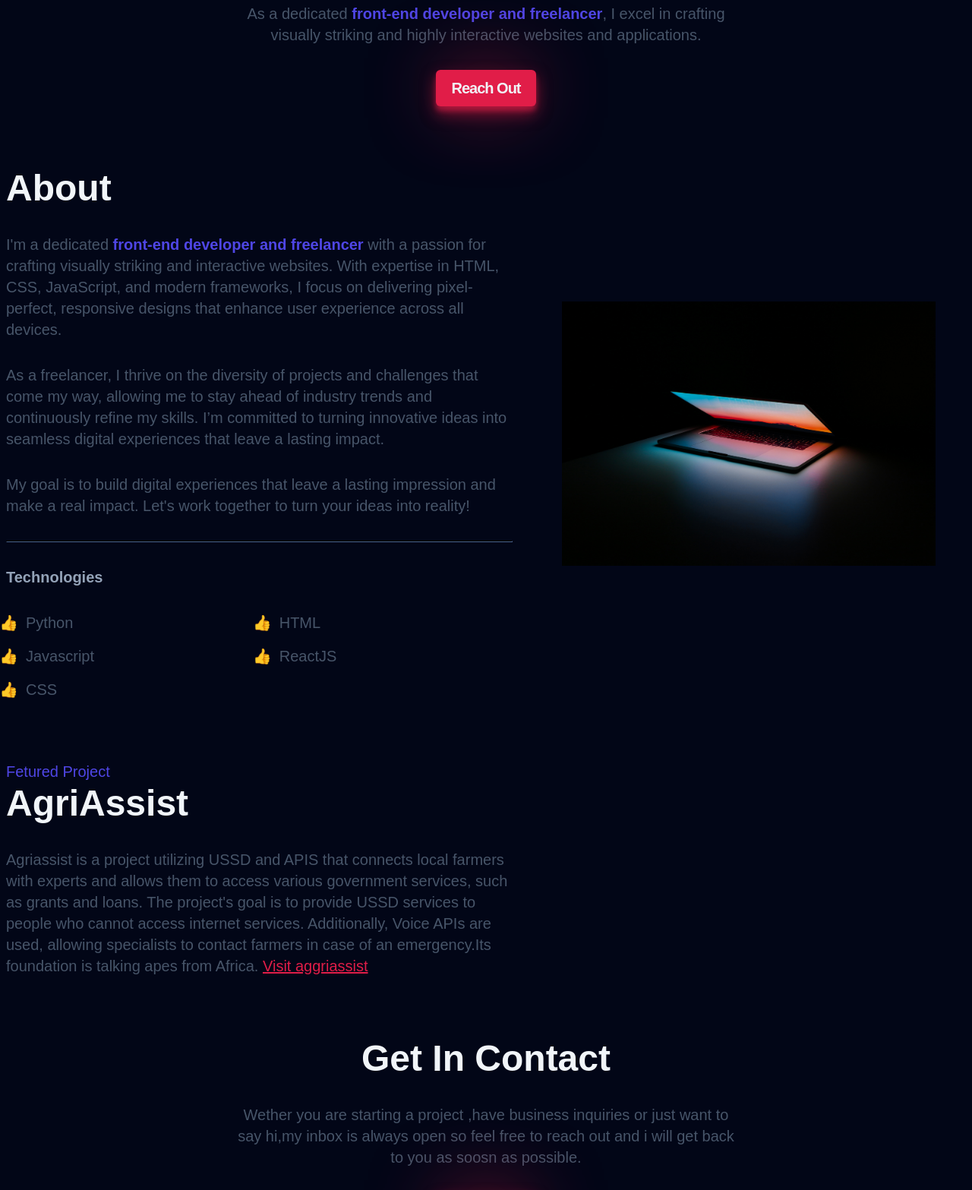
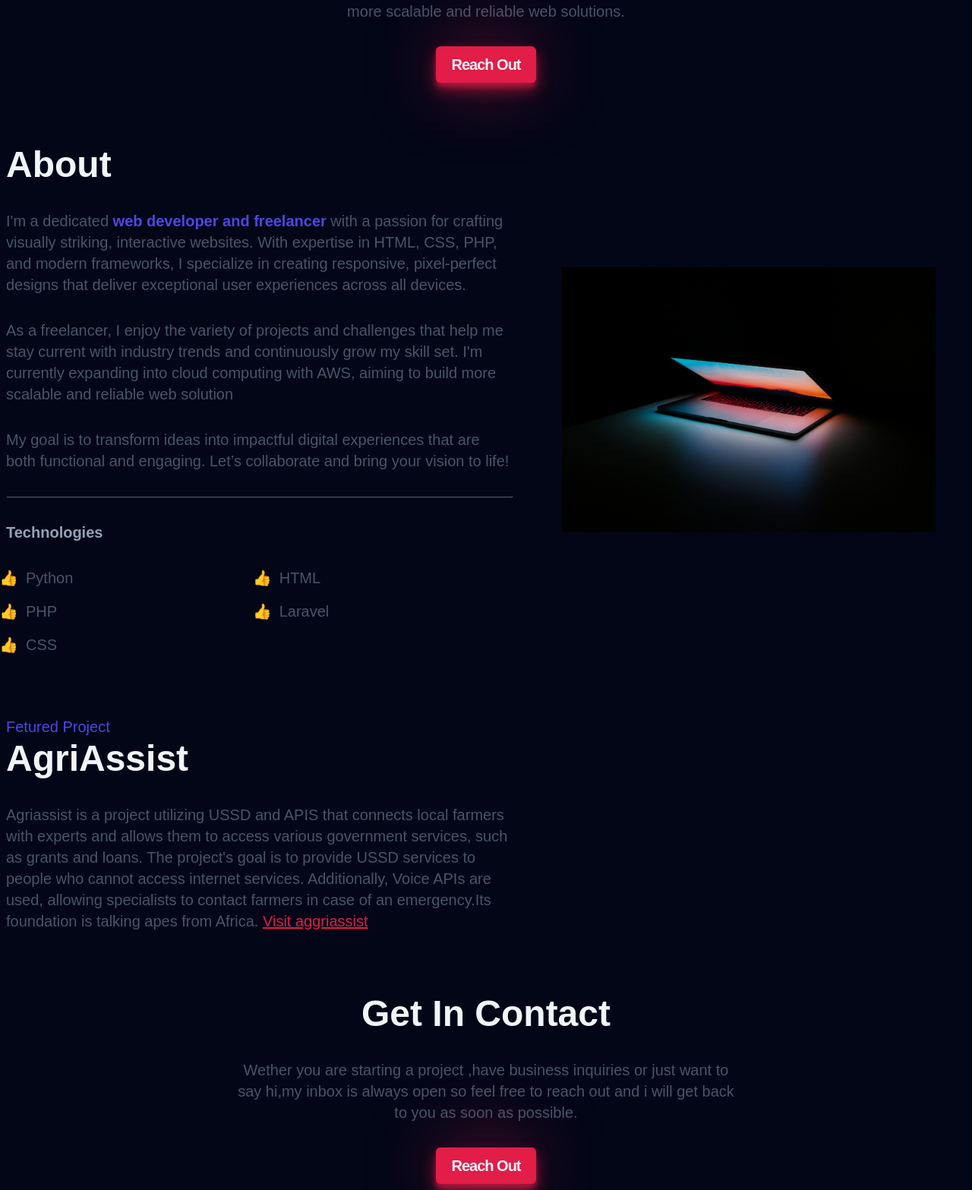
Before and after one commit to Pam-anne/My-portfolio, a website built with Vite: page index.html in a window 1280 px wide. Shown: the part 665-2232 px from the top of the page at 76% size. Built offline with nearby package versions, Linux system fonts and the light colour scheme; a web font is replaced by a local one.

Commit message:
about changes

```diff
--- a/index.html
+++ b/index.html
@@ -1,13 +1,15 @@
-<!doctype html>
+<!DOCTYPE html>
 <html lang="en">
   <head>
     <meta charset="UTF-8" />
     <link rel="icon" type="image/svg+xml" href="/vite.svg" />
     <meta name="viewport" content="width=device-width, initial-scale=1.0" />
-    <link href="https://api.fontshare.com/v2/css?f[]=general-sans@400,500,600,700&display=swap" rel="stylesheet">
+    <link
+      href="https://api.fontshare.com/v2/css?f[]=general-sans@400,500,600,700&display=swap"
+      rel="stylesheet"
+    />
 
     <title>Portfolio Website</title>
-
   </head>
   <body>
     <header class="header container">
@@ -18,10 +20,18 @@
           <li><a class="header_link" href="#contact">Contact</a></li>
           <li class="header_line"></li>
           <li><a class="header_resume btn" href="#about">Resume</a></li>
-
         </ul>
-        <button class="header_bars"><svg xmlns="http://www.w3.org/2000/svg" viewBox="0 0 24 24" fill="currentColor">
-          <path fill-rule="evenodd" d="M3 6.75A.75.75 0 0 1 3.75 6h16.5a.75.75 0 0 1 0 1.5H3.75A.75.75 0 0 1 3 6.75ZM3 12a.75.75 0 0 1 .75-.75h16.5a.75.75 0 0 1 0 1.5H3.75A.75.75 0 0 1 3 12Zm0 5.25a.75.75 0 0 1 .75-.75h16.5a.75.75 0 0 1 0 1.5H3.75a.75.75 0 0 1-.75-.75Z" clip-rule="evenodd" />
+        <button class="header_bars">
+          <svg
+            xmlns="http://www.w3.org/2000/svg"
+            viewBox="0 0 24 24"
+            fill="currentColor"
+          >
+            <path
+              fill-rule="evenodd"
+              d="M3 6.75A.75.75 0 0 1 3.75 6h16.5a.75.75 0 0 1 0 1.5H3.75A.75.75 0 0 1 3 6.75ZM3 12a.75.75 0 0 1 .75-.75h16.5a.75.75 0 0 1 0 1.5H3.75A.75.75 0 0 1 3 12Zm0 5.25a.75.75 0 0 1 .75-.75h16.5a.75.75 0 0 1 0 1.5H3.75a.75.75 0 0 1-.75-.75Z"
+              clip-rule="evenodd"
+            />
           </svg>
         </button>
       </nav>
@@ -30,67 +40,105 @@
     <div class="mobile-nav">
       <nav>
         <ul class="mobile-nav_menu">
-          <li> <a class="mobile-nav_link" href="#about">About</a></li>
-          <li> <a class="mobile-nav_link" href="#featured">Projects</a></li>
-          <li> <a class="mobile-nav_link" href="#contact">Contact</a></li>
+          <li><a class="mobile-nav_link" href="#about">About</a></li>
+          <li><a class="mobile-nav_link" href="#featured">Projects</a></li>
+          <li><a class="mobile-nav_link" href="#contact">Contact</a></li>
           <li class="mobile-nav_link-line"></li>
-          <li> <a class="mobile-nav_btn btn" href="#">Resume</a></li>
+          <li><a class="mobile-nav_btn btn" href="#">Resume</a></li>
         </ul>
       </nav>
     </div>
     <!-- End Mobile Navigation  -->
     <main>
       <section class="hero container">
-        <img class="hero_img" src="/EDEN_0817.jpg" alt="Profile picture">
-        <h2 class="hero_subtitle">Hi, I'm Pamela 👋 </h2>
-        <h1 class="hero_title">FRONT-END <br>WEB DEVELOPER,<br>FREELANCER.</h1>
-        <p class="hero_description">As a dedicated <strong>front-end developer and freelancer</strong>, I excel in crafting visually striking and highly interactive websites and applications.</p>
-        <a class="hero_btn btn" href="mailto:annepam4@gmail.com" target="_blank">Reach out</a>
+        <img class="hero_img" src="/EDEN_0817.jpg" alt="Profile picture" />
+        <h2 class="hero_subtitle">Hi, I'm Pamela 👋</h2>
+        <h1 class="hero_title">WEB DEVELOPER,<br />FREELANCER.</h1>
+        <p class="hero_description">
+          As a dedicated <strong>web developer and freelancer</strong>, I excel
+          in crafting visually striking and highly interactive websites and
+          applications. Currently expanding my skill set by exploring
+          <strong>cloud computing with AWS</strong> to build more scalable and
+          reliable web solutions.
+        </p>
+        <a class="hero_btn btn" href="mailto:annepam4@gmail.com" target="_blank"
+          >Reach out</a
+        >
       </section>
 
       <section id="about" class="about container section">
         <div class="about_content">
           <h2 class="about_title">About</h2>
-        <p class="about_description">I'm a dedicated <strong>front-end developer and freelancer </strong> with a passion for crafting visually striking and interactive websites. With expertise in HTML, CSS, JavaScript, and modern frameworks, I focus on delivering pixel-perfect, responsive designs that enhance user experience across all devices.</p>
-        <p class="about_description">As a freelancer, I thrive on the diversity of projects and challenges that come my way, allowing me to stay ahead of industry trends and continuously refine my skills. I’m committed to turning innovative ideas into seamless digital experiences that leave a lasting impact.</p>
-        <p class="about_description"> My goal is to build digital experiences that leave a lasting impression and make a real impact. Let's work together to turn your ideas into reality!</p>
-        <hr class="about_hr">
+          <p class="about_description">
+            I'm a dedicated
+            <strong>web developer and freelancer </strong> with a passion for
+            crafting visually striking, interactive websites. With expertise in
+            HTML, CSS, PHP, and modern frameworks, I specialize in creating
+            responsive, pixel-perfect designs that deliver exceptional user
+            experiences across all devices.
+          </p>
+          <p class="about_description">
+            As a freelancer, I enjoy the variety of projects and challenges that
+            help me stay current with industry trends and continuously grow my
+            skill set. I'm currently expanding into cloud computing with AWS,
+            aiming to build more scalable and reliable web solution
+          </p>
+          <p class="about_description">
+            My goal is to transform ideas into impactful digital experiences
+            that are both functional and engaging. Let’s collaborate and bring
+            your vision to life!
+          </p>
+          <hr class="about_hr" />
           <h3 class="about_subtitle">Technologies</h3>
           <div class="about_ul-container">
             <ul class="about_ul">
               <li class="about_list">Python</li>
-            <li class="about_list">Javascript</li>
+              <li class="about_list">PHP</li>
               <li class="about_list">CSS</li>
             </ul>
             <ul class="about_ul">
               <li class="about_list">HTML</li>
-            <li class="about_list">ReactJS</li>
+              <li class="about_list">Laravel</li>
             </ul>
-
           </div>
-
         </div>
         <div class="about_img-wrapper">
-        <img class="about_img" src="/walpp.jpg" alt="Profile picture">
+          <img class="about_img" src="/walpp.jpg" alt="Profile picture" />
         </div>
       </section>
 
       <section id="featured" class="featured container section">
         <h3 class="featured_subtitle">Fetured Project</h3>
         <h2 class="featured_title">AgriAssist</h2>
-        <p class="featured_description">Agriassist is a project utilizing USSD and APIS that connects local farmers with experts and allows them to access various government services, such as grants and loans. The project's goal is to provide USSD services to people who cannot access internet services. Additionally, Voice APIs are used, allowing specialists to contact farmers in case of an emergency.Its foundation is talking apes from Africa.
-          <a href="https://aggriassist.onrender.com/">Visit aggriassist</a></p>
+        <p class="featured_description">
+          Agriassist is a project utilizing USSD and APIS that connects local
+          farmers with experts and allows them to access various government
+          services, such as grants and loans. The project's goal is to provide
+          USSD services to people who cannot access internet services.
+          Additionally, Voice APIs are used, allowing specialists to contact
+          farmers in case of an emergency.Its foundation is talking apes from
+          Africa.
+          <a href="https://aggriassist.onrender.com/">Visit aggriassist</a>
+        </p>
       </section>
 
       <section id="contact" class="contact container section">
         <h2 class="contact_title">Get In Contact</h2>
-        <p class="contact_description">Wether you are starting a project ,have business inquiries or just want to say hi,my inbox is always open so feel free to reach out and i will get back to you as soosn as possible.</p>
-        <a class="contact_btn btn" href="mailto:annepam4@gmail.com" target="_blank">Reach Out</a>
+        <p class="contact_description">
+          Wether you are starting a project ,have business inquiries or just
+          want to say hi,my inbox is always open so feel free to reach out and i
+          will get back to you as soon as possible.
+        </p>
+        <a
+          class="contact_btn btn"
+          href="mailto:annepam4@gmail.com"
+          target="_blank"
+          >Reach Out</a
+        >
       </section>
-
     </main>
     <footer class="footer container section">
-      <h3 class="footer_title"> Copyright © Your Website 2024 </h3>
+      <h3 class="footer_title">Copyright © Your Website 2024</h3>
     </footer>
     <script type="module" src="./src/main.js"></script>
   </body>
--- a/package.json
+++ b/package.json
@@ -9,6 +9,6 @@
     "preview": "vite preview"
   },
   "devDependencies": {
-    "vite": "^5.4.1"
+    "vite": "^6.3.5"
   }
 }
```
Also changed, not shown: 1 other file. Lines whose indentation alone changed are shown as unchanged.
